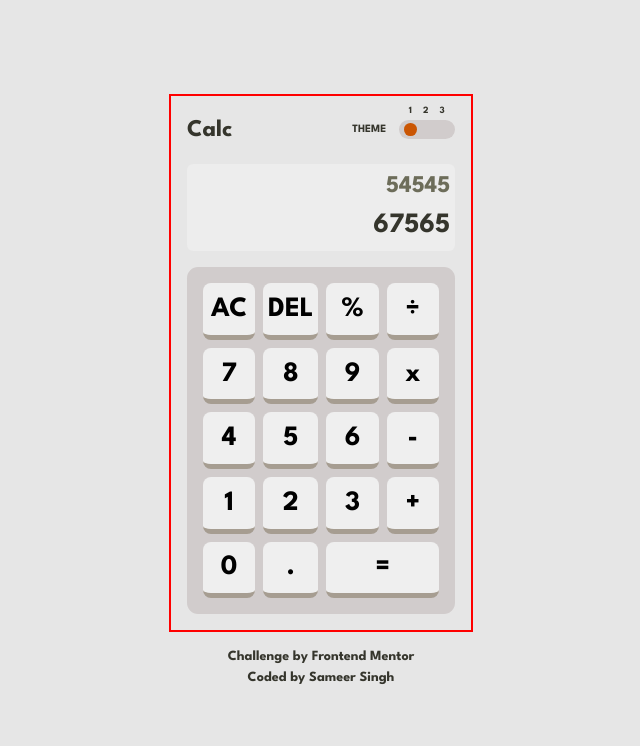
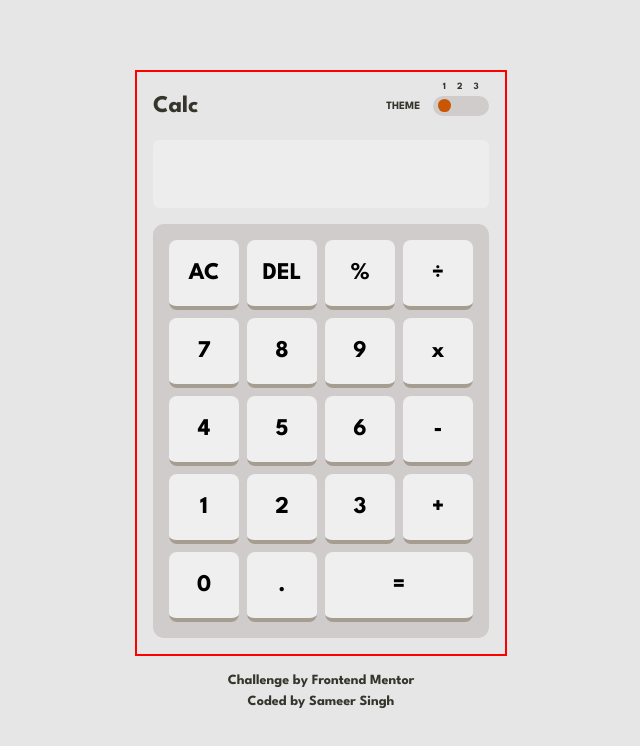
Before and after one commit to SameerJS6/Calculator-App, a plain HTML site: page index.html in a window 1280 px wide. Both pictures are taken after a click on the button "AC". Shown: the whole page, without its empty margins (319-959 px from the left). Drawn offline with Linux system fonts and the light colour scheme.

Commit message:
Problem Solved ?

```diff
--- a/index.html
+++ b/index.html
@@ -29,8 +29,8 @@
 
     <div class="calculator-grid">
       <div class="output">
-        <div data-previous-operand class="previous-operand">54545</div>
-        <div data-current-operand class="current-operand">67565</div>
+        <div data-previous-operand class="previous-operand"></div>
+        <div data-current-operand class="current-operand"></div>
       </div>
 
       <div class="btn-grid">
--- a/script.js
+++ b/script.js
@@ -1,5 +1,63 @@
+class Calculator {
+    constructor(PreviousOperand, CurrentOperand) {
+        this.PreviousOperand = PreviousOperand
+        this.CurrentOperand = CurrentOperand
+        this.clear()
+    }
+
+    clear() {
+        this.PreviousOperandElement = ''
+        this.CurrentOperandElement = ''
+        this.operation = undefined
+    }
+
+    delete() {
+
+    }
+
+    Append(number) {
+        if(number === '.' && this.CurrentOperandElement.includes('.')) return
+        this.CurrentOperandElement = this.CurrentOperandElement.toString() + number.toString()
+    }
+
+    SelectOperation(operation) {
+
+    }
+
+    compute() {
+
+    }
+
+    UpdateDisplay() {
+        this.CurrentOperand.innerText = this.CurrentOperandElement
+        this.PreviousOperand.innerText = this.PreviousOperandElement
+    }
+}
+
 const toggleBtn = document.querySelector('.toggle-btn');
 const Body = document.getElementById('body')
+const NumberedButton = document.querySelectorAll('[data-number]')
+const OperationButton = document.querySelectorAll('[data-operation]')
+const AllClear = document.querySelector('[data-all-clear]')
+const DeleteButton = document.querySelector('[data-delete]')
+const EqualsButton = document.querySelector('[data-equal]')
+const PreviousOperand = document.querySelector('[data-previous-operand]')
+const CurrentOperand = document.querySelector('[data-current-operand]')
+
+
+const calculator = new Calculator(PreviousOperand, CurrentOperand)
+
+NumberedButton.forEach(button => {
+    button.addEventListener('click', ()=> {
+        calculator.Append(button.innerText)
+        calculator.UpdateDisplay()
+    })
+})
+
+AllClear.addEventListener('click', ()=> {
+        calculator.clear()
+        calculator.UpdateDisplay()
+})
 
 toggleBtn.addEventListener('click', ()=> {
     if(toggleBtn.classList.contains('toggle-center')) {
--- a/style.css
+++ b/style.css
@@ -158,10 +158,10 @@ select {
 /* General Styling  */
 body {
     display: grid;
-    width: 100%;
+    /* width: 100%; */
 	  max-width: 1440px;
     /* width: 95%; */
-    /* margin-inline: auto; */
+    margin-inline: auto;
     min-height: 100vh;
     place-content: center;
     background: var(--bg);
@@ -169,7 +169,7 @@ body {
     transition: var(--ff-transition);
 }
 .main-container {
-  width: 300px;
+  /* width: 300px; */
 	max-width: 1440px;
   margin-inline: 1rem;
   outline:2px solid red;
@@ -232,18 +232,37 @@ body {
 }
 
 /* Main-Calculator  */
-
+.calculator-grid {
+  display: grid;
+  grid-template-rows: minmax(100px, auto) ;
+  /* grid-template-columns: 60px; */
+}
+/* @media (min-width: 40em) {
+  .calculator-grid {
+    grid-template-columns: repeat(4, 85px);
+    grid-template-rows: minmax(100px, auto);
+  }
+} */
 .output {
   display: flex;
   flex-direction: column;
   justify-content: space-around;
   align-items: flex-end;
   grid-column: 1/-1;
+  width: 216px;
+  /* height: auto; */
   margin-block: 1rem;
   padding: .3rem;
+  word-wrap: break-word;
+  word-break: break-all;
   border-radius: 0.4rem;
   transition: var(--ff-transition);
   background: var(--secondary-bg);
+}
+@media (min-width: 40em) {
+  .output {
+    width: 336px;
+  }
 }
 .previous-operand {
   color: var(--text-400);
@@ -261,17 +280,29 @@ body {
   place-content: center;
   background: var(--toggle-bg);
   transition: var(--ff-transition);
-  grid-template-columns: repeat(4, 1fr);
-  grid-template-rows: minmax(30px, auto) repeat(4, auto);
+  grid-template-columns: repeat(4, 40px);
+  grid-template-rows: repeat(5, 40px);
+}
+@media (min-width: 40em) {
+  :root {
+    --fs-300: 1.5rem;
+  }
+  .btn-grid {
+  grid-template-columns: repeat(4, 70px);
+  grid-template-rows: repeat(5, 70px);
+  /* background: red; */
+  }
 }
 .btn-grid > button {
-  font-size: var(--fs-600);
-  padding: .3rem;
+  font-size: var(--fs-300);
+  /* padding: 1rem; */
+  /* margin: 0.4rem; */
   cursor: pointer;
   border: none;
+  outline: none;
   border-radius: 0.5rem;
   transition: var(--ff-transition);
-  border-bottom: 5px solid var(--key-shadow-400);
+  border-bottom: 4px solid var(--key-shadow-400);
 }
 @media (min-width: 30em) {
   .btn-grid > button:hover {
```
